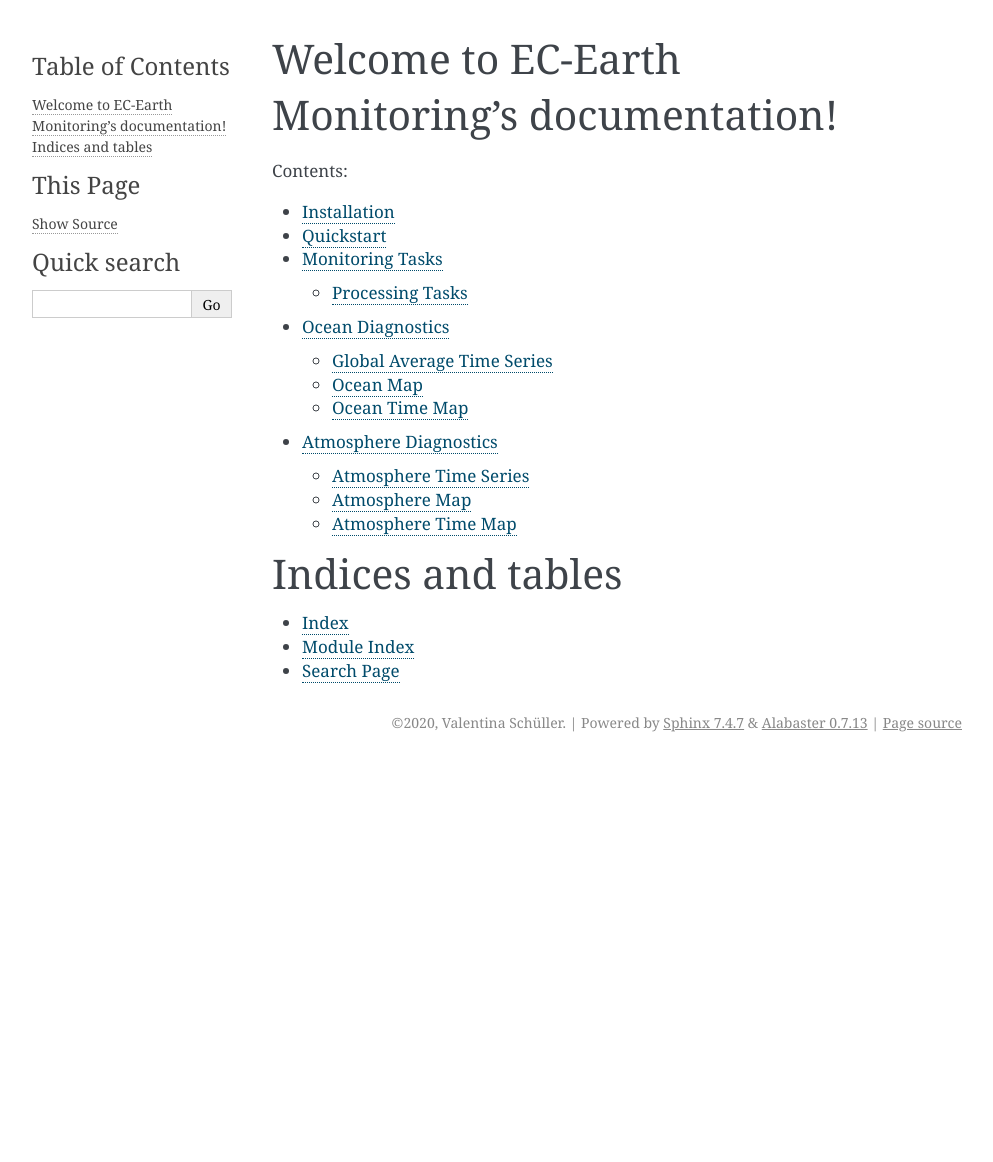
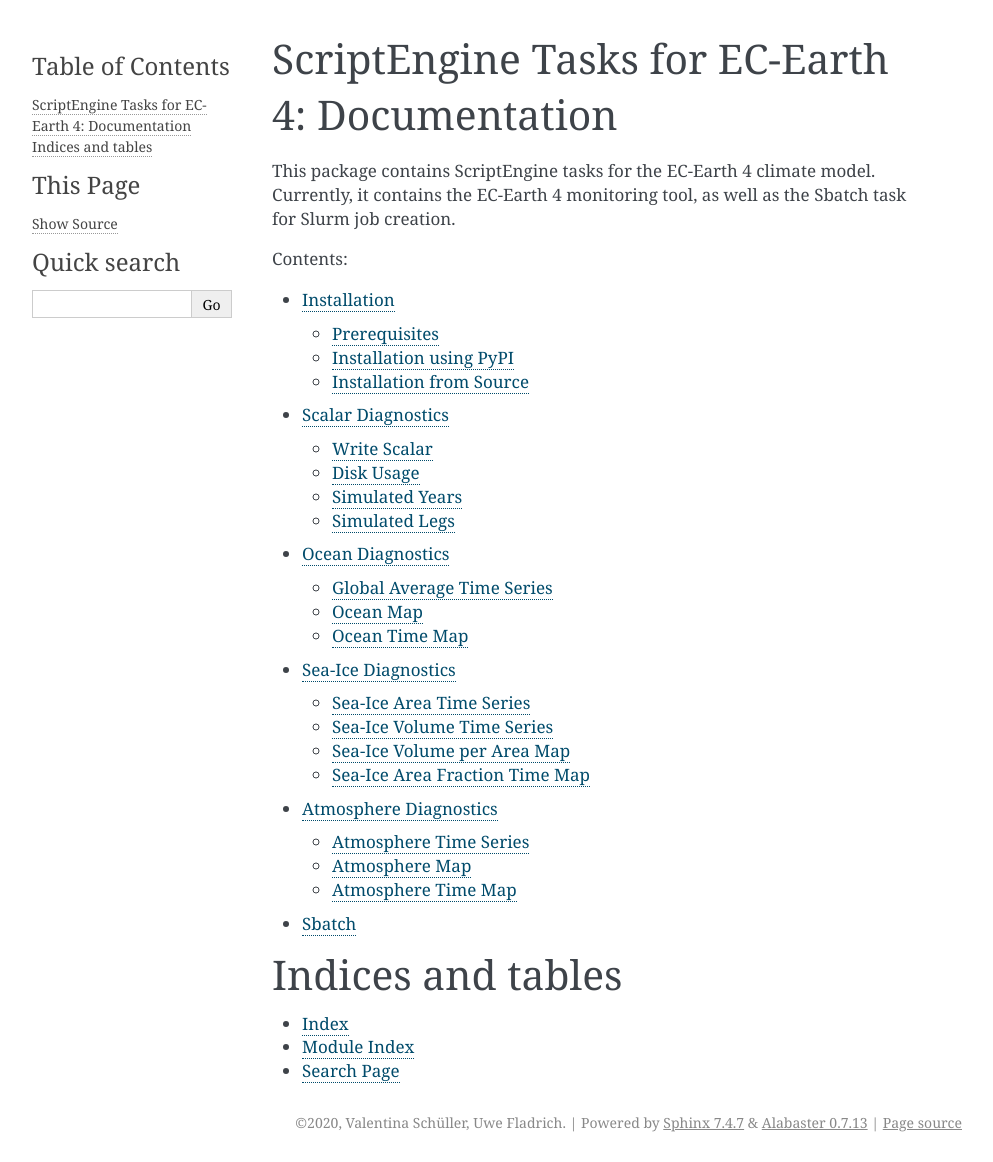
Before and after one commit to uwefladrich/scriptengine-tasks-ecearth, a Sphinx documentation site: the page built from docs/sphinx/source/index.rst, in a window 1280 px wide. Shown: the whole page, without its empty margins (148-1141 px from the left). Built offline with Sphinx 7.4.7, drawn with Linux system fonts in a browser that asks for light colours; before the commit the page ends 900 px from its top, so only the background shows below that.

Commit message:
Generalize Documentation
- remove outdated documentation files
- generalize title
- add short explanation to index.rst
- add sbatch.rst

```diff
--- a/docs/sphinx/source/conf.py
+++ b/docs/sphinx/source/conf.py
@@ -17,9 +17,9 @@
 
 # -- Project information -----------------------------------------------------
 
-project = 'EC-Earth Monitoring'
-copyright = '2020, Valentina Schüller'
-author = 'Valentina Schüller'
+project = 'ScriptEngine Tasks EC-Earth'
+copyright = '2020, Valentina Schüller, Uwe Fladrich'
+author = 'Valentina Schüller, Uwe Fladrich'
 
 # The full version, including alpha/beta/rc tags
 release = '0.1'
--- a/docs/sphinx/source/index.rst
+++ b/docs/sphinx/source/index.rst
@@ -1,20 +1,19 @@
-.. EC-Earth Monitoring documentation master file, created by
-   sphinx-quickstart on Tue May  5 14:22:55 2020.
-   You can adapt this file completely to your liking, but it should at least
-   contain the root `toctree` directive.
+ScriptEngine Tasks for EC-Earth 4: Documentation
+=======================================================
 
-Welcome to EC-Earth Monitoring's documentation!
-===============================================
+This package contains ScriptEngine tasks for the EC-Earth 4 climate model.
+Currently, it contains the EC-Earth 4 monitoring tool, as well as the Sbatch task for Slurm job creation.
 
 .. toctree::
    :maxdepth: 2
    :caption: Contents:
 
    usage/installation
-   usage/quickstart
-   tasks/processing-tasks
+   tasks/scalar-diagnostics
    tasks/ocean-diagnostics
+   tasks/sea-ice-diagnostics
    tasks/atmosphere-diagnostics
+   tasks/sbatch
 
 
 
--- /dev/null
+++ b/docs/sphinx/source/tasks/sbatch.rst
@@ -0,0 +1,3 @@
+******
+Sbatch
+******
--- a/docs/sphinx/source/tasks/tasks-overview.rst
+++ /dev/null
@@ -1,2 +0,0 @@
-Monitoring Tasks
-================
--- a/docs/sphinx/source/usage/installation.rst
+++ b/docs/sphinx/source/usage/installation.rst
@@ -1,4 +1,14 @@
+************
 Installation
-============
+************
 
-This is the overview of how to install the monitoring tasks. First of all, you need to have the Python packages "ScriptEngine", "netCDF4", and "iris" installed.
+Prerequisites
+=============
+
+
+Installation using PyPI
+=======================
+
+
+Installation from Source
+========================
--- a/docs/sphinx/source/usage/quickstart.rst
+++ /dev/null
@@ -1,2 +0,0 @@
-Quickstart
-==========
```
Also changed, not shown: docs/sphinx/source/tasks/processing-tasks.rst (deleted, +0 -27 lines).
